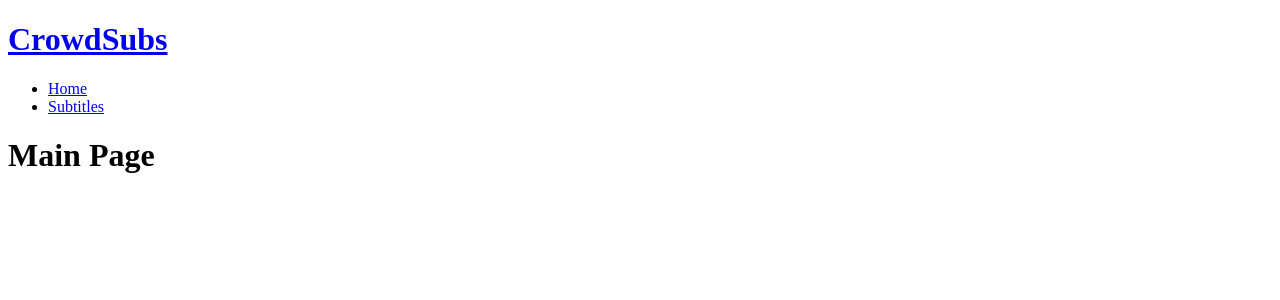
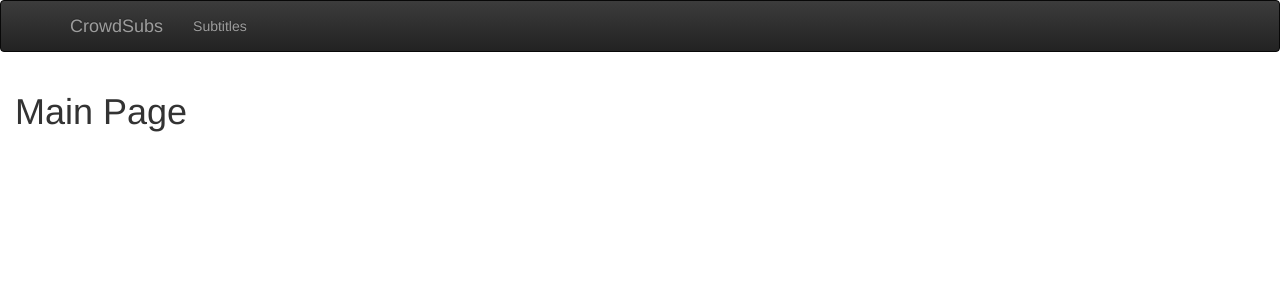
Before and after one commit to YoinkBird/crowdsubs, a Python web app: template templates/index.html in a window 1280 px wide. Shown: the top 300 px of the page. Run offline with Jinja, Linux system fonts and the light colour scheme; the template is opened without the code that fills it, so the values that code supplies are empty; some libraries are stand-ins or nearby versions.

Commit message:
template: adding bootstrap css

```diff
--- a/templates/_base.html
+++ b/templates/_base.html
@@ -2,20 +2,63 @@
 <html>
   <head>
     <title>CrowdSubs</title>
+    <!-- Latest compiled and minified CSS -->
+    <link rel="stylesheet" href="https://maxcdn.bootstrapcdn.com/bootstrap/3.3.1/css/bootstrap.min.css">
+
+    <!-- Optional theme -->
+    <link rel="stylesheet" href="https://maxcdn.bootstrapcdn.com/bootstrap/3.3.1/css/bootstrap-theme.min.css">
   </head>
   <body>
-    <div id="header">
-      <h1><a href="index.html" class="selected">
-          CrowdSubs</a></h1>
-      <ul class="toolbar">
-        <li><a href="/" >Home</a></li>
-        <li><a href="subs" >Subtitles</a></li>
-      </ul>
-    </div>
-    <div id="bodycontent">
+    <!-- http://getbootstrap.com/examples/theme/ -->
+    <nav class="navbar navbar-inverse">
+      <div class="container">
+        <div class="navbar-header">
+          <button type="button" class="navbar-toggle collapsed" data-toggle="collapse" data-target=".navbar-collapse">
+            <span class="sr-only">Toggle navigation</span>
+            <span class="icon-bar"></span>
+            <span class="icon-bar"></span>
+            <span class="icon-bar"></span>
+          </button>
+          <a class="navbar-brand" href="/">CrowdSubs</a>
+        </div>
+        <div class="navbar-collapse collapse">
+          <ul class="nav navbar-nav">
+            <!--
+            <li class="active"><a href="/">Home</a></li>
+            -->
+            <li><a href="subs" >Subtitles</a></li>
+            <!--
+            <li><a href="#about">About</a></li>
+            <li><a href="#contact">Contact</a></li>
+            -->
+            <!--
+            <li class="dropdown">
+              <a href="#" class="dropdown-toggle" data-toggle="dropdown" role="button" aria-expanded="false">Dropdown <span class="caret"></span></a>
+              <ul class="dropdown-menu" role="menu">
+                <li><a href="#">Action</a></li>
+                <li><a href="#">Another action</a></li>
+                <li><a href="#">Something else here</a></li>
+                <li class="divider"></li>
+                <li class="dropdown-header">Nav header</li>
+                <li><a href="#">Separated link</a></li>
+                <li><a href="#">One more separated link</a></li>
+              </ul>
+            </li>
+            -->
+          </ul>
+        </div><!--/.nav-collapse -->
+      </div>
+    </nav>
+    <div id="bodycontent" class="col-lg-6">
       {% block bodycontent %}
       will be replaced by <page>.html
       {% endblock %}
     </div>
+    <!-- Bootstrap core JavaScript
+    ================================================== -->
+    <!-- Placed at the end of the document so the pages load faster -->
+    <script src="https://ajax.googleapis.com/ajax/libs/jquery/1.11.1/jquery.min.js"></script>
+    <!-- Latest compiled and minified JavaScript -->
+    <script src="https://maxcdn.bootstrapcdn.com/bootstrap/3.3.1/js/bootstrap.min.js"></script>
   </body>
 </html>
```
